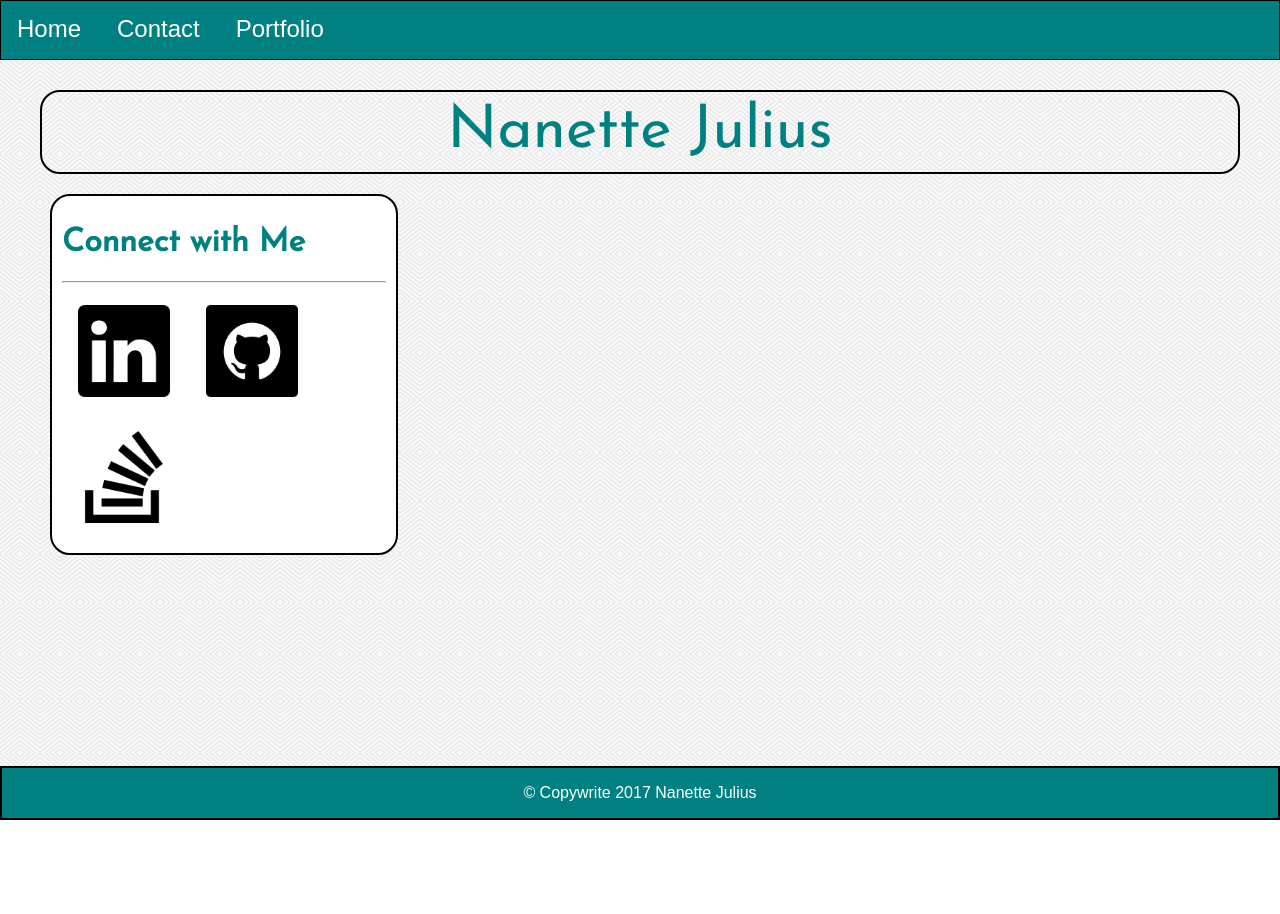
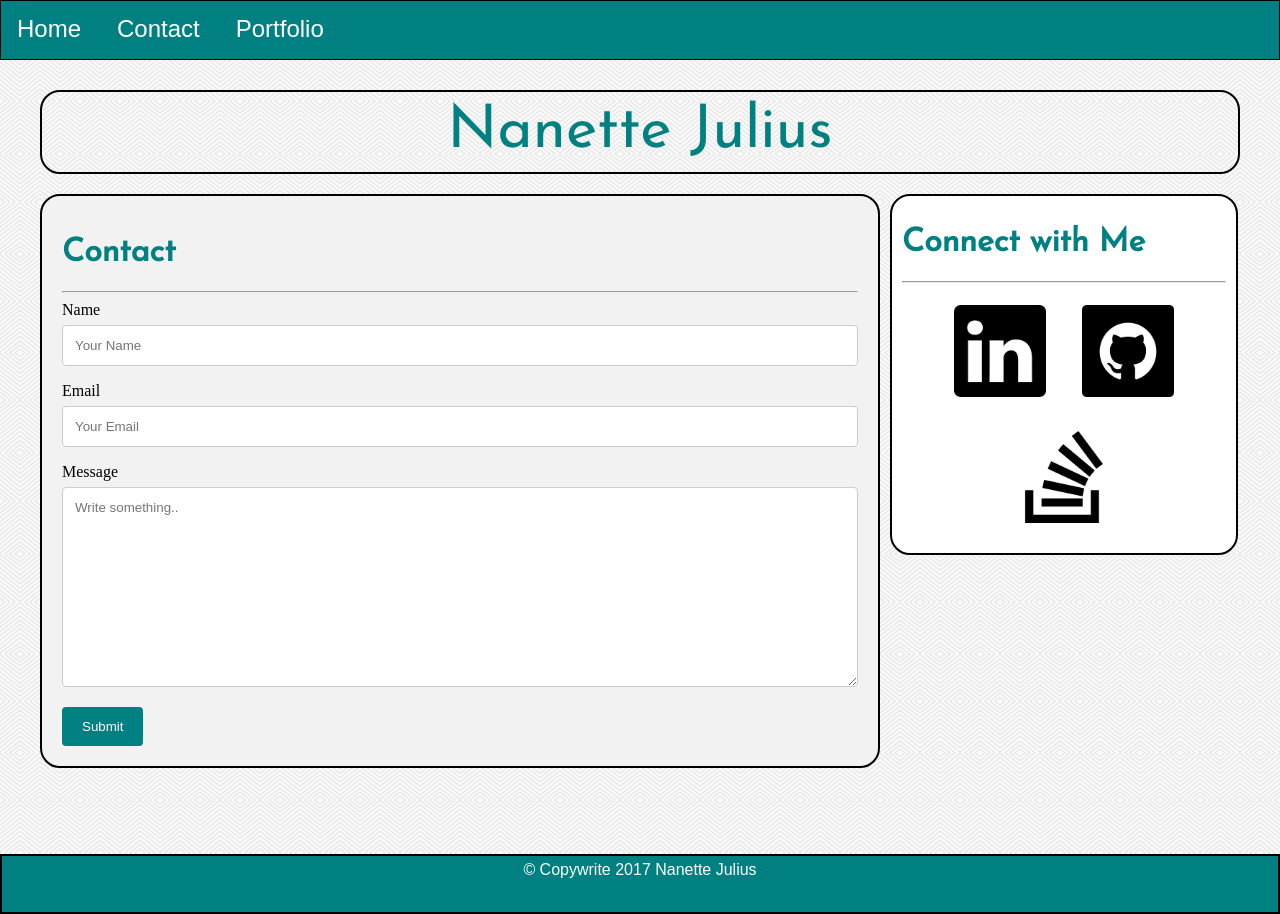
Before and after one commit to nanetteCodes/Basic-Portfolio, a plain HTML site: page contact.html in a window 1280 px wide. Before the commit the page ends 820 px from the top, so only its background shows below. Drawn offline with Linux system fonts and the light colour scheme.

Commit message:
finished hw1

```diff
--- a/assets/css/style.css
+++ b/assets/css/style.css
@@ -4,18 +4,21 @@
 
 body {
     background: url("../images/whirlpool.png");
-    margin: 0;
+    margin: 0 0 100px;
     padding-top: 0;
     padding-right: 0;
     padding-left: 0;
     padding-bottom: 6rem;
     height: 100%;
-    position: relative;
+    display: flex;
+  	min-height: 100vh;
+  	flex-direction: column;
 }
 
 html {
-  height: 100%;
+  min-height: 100%;
   box-sizing: border-box;
+  position: relative;
 }
 
 /*nav bar*/
@@ -26,7 +29,7 @@ nav {
     display: inline;
     overflow: hidden;
     background-color: teal;
-    position: fixed;
+    position: absolute;
     top: 0;
     width: 100%;
     height: 60px;
@@ -44,7 +47,9 @@ a{
 }
 /*change link color to black when hover*/
 a:hover {
-	background-color: #111;
+	background-color: #eee;
+	border: 1px solid black;
+	box-shadow: 10px 10px 5px black;
 }
 
 /*fonts*/
@@ -60,9 +65,10 @@ header {
 	border-radius: 20px;
 	margin-bottom: 20px;
 }
-h1 {
+h1, h2 {
 	font-family: 'Josefin Sans', sans-serif;
 	color: teal;
+	text-align: left;
 }
 
 p {
@@ -71,8 +77,10 @@ p {
 
 /*divs*/
 .main-container{
-	min-height: 100%;
+	/*min-height: 100%;*/
+	flex: 1;
 }
+
 .container{
 	margin:20px;
 	padding: 20px;
@@ -99,14 +107,15 @@ p {
 	width:29%;
 	height:50%;
 	float: left;
+	text-align: center;
 }
 
 
 .banjo{
 	float: right;
 	border-radius: 20px;
+}
 
-}
 
 .footer {
 	color: white;
@@ -115,14 +124,15 @@ p {
 	border: black 2px;
     border-style: solid;
     text-align: center;
+    clear: both;
+    right: 0;
+    left: 0;
+    padding: 5px 0 0;
+    bottom: 0;
+ 	width:100%;
+    height: 60px;
     position: absolute;
-    right: 0;
-    bottom: 0;
-    left: 0;
-    padding: 1rem;
-
 }
-
 
 /*portfolio page*/
 
@@ -134,5 +144,46 @@ p {
 	width: 70%;
 	height:50%;
 	float: left;
+	text-align: center;
+}
 
+/*contact page*/
+
+.contact{
+	background-color: white;
+	border: 2px black solid;
+	width: 70%;
+	height:50%;
+	float: left;
+	border-radius: 20px;
+    background-color: #f2f2f2;
+    padding: 20px;
 }
+
+/*contact box elements*/
+
+input[type=text], select, textarea {
+    width: 100%;
+    padding: 12px;
+    border: 1px solid #ccc;
+    border-radius: 4px;
+    box-sizing: border-box;
+    margin-top: 6px;
+    margin-bottom: 16px;
+    font-family: arial, sans-serif;
+    resize: vertical;
+}
+/*submit button*/
+input[type=submit] {
+    background-color: teal;
+    color: white;
+    padding: 12px 20px;
+    border: none;
+    border-radius: 4px;
+    cursor: pointer;
+}
+
+input[type=submit]:hover {
+    background-color: #18bdb6;
+    border: 1px solid black;
+}
--- a/contact.html
+++ b/contact.html
@@ -22,6 +22,28 @@
 			<!---Bio-->
 
 			<header>Nanette Julius</header>
+
+			<!--Contact Me Box-->
+
+			<div class="contact">
+
+				<h1>Contact</h1><hr>
+
+
+				 <form action="/action_page.php">
+				    <label for="name">Name</label>
+				    <input type="text" id="fname" name="firstname" placeholder="Your Name">
+
+				    <label for="lname">Email</label>
+				    <input type="text" id="lname" name="lastname" placeholder="Your Email">
+
+				    <label for="subject">Message</label>
+				    <textarea id="message" name="subject" placeholder="Write something.." style="height:200px"></textarea>
+
+				    <input type="submit" value="Submit" onclick="alert('Message Sent')">
+				 </form>
+
+			</div>
 			<!--my connections-->
 
 			<div class ="connect">
@@ -30,16 +52,17 @@
 
 				<hr>
 
-				<a href="https://www.linkedin.com/in/nanette-julius-92750584/"><img src="assets/images/linkedin1.png" height="92px" width="92px"></a>
+				<a href="https://www.linkedin.com/in/nanette-julius-92750584/" target=_blank><img src="assets/images/linkedin1.png" height="92px" width="92px"></a>
 
-				<a href="https://github.com/njulius89"><img src="assets/images/github-square.png" height="92px" width="92px"></a>
+				<a href="https://njulius89.github.io/" target=_blank><img src="assets/images/github-square.png" height="92px" width="92px"></a>
 
-				<a href="https://stackoverflow.com/users/8101147/njulius89"><img src="assets/images/stack-overflow.png" height="92px" width="92px"></a>
+				<a href="https://stackoverflow.com/users/8101147/njulius89" target=_blank><img src="assets/images/stack-overflow.png" height="92px" width="92px"></a>
 			</div>
 		</div>
 	</div>
-</body>
 
-	<div class="footer">&copy; Copywrite 2017 Nanette Julius</footer></div>
+<div class="footer">&copy; Copywrite 2017 Nanette Julius</div>	</body>
+
+
 
 </html>
```
Also changed, not shown: index.html (+8 -5 lines), portfolio.html (+4 -4 lines).
